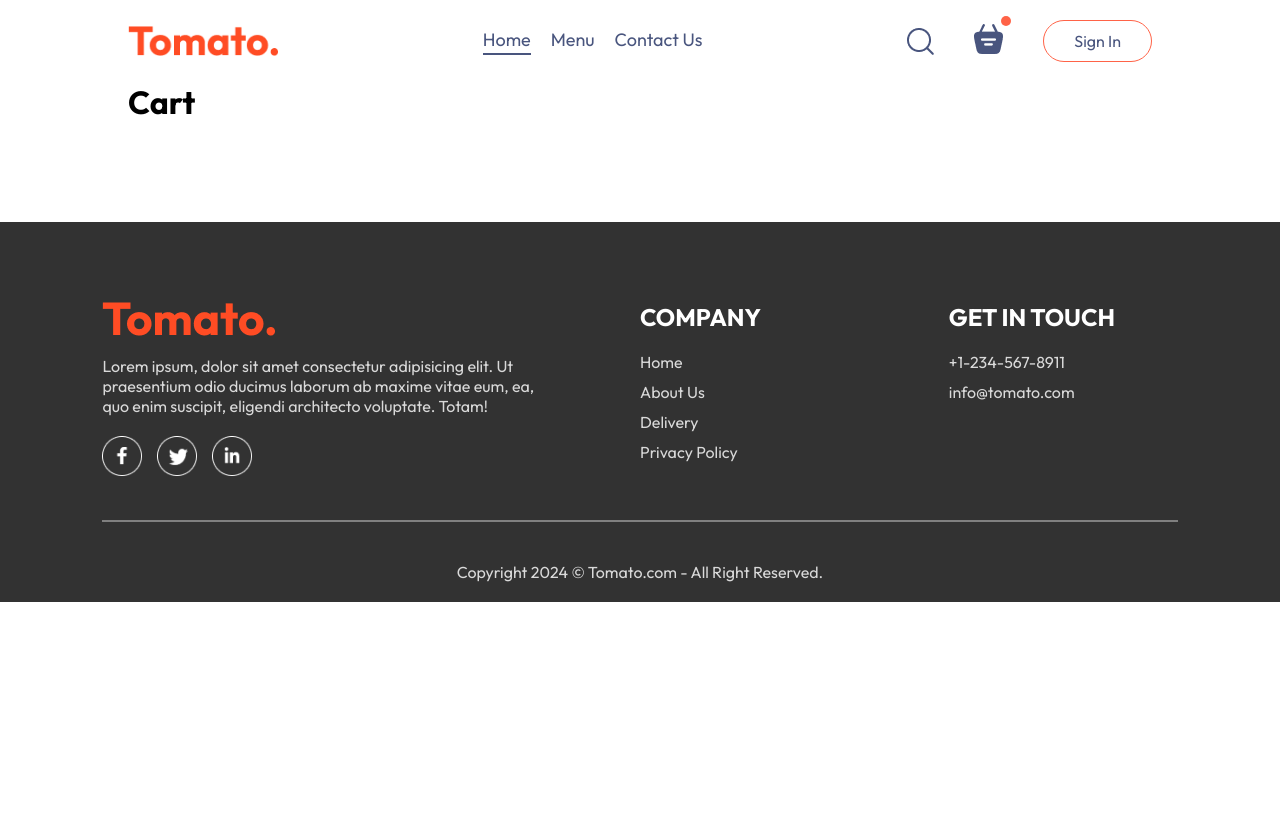
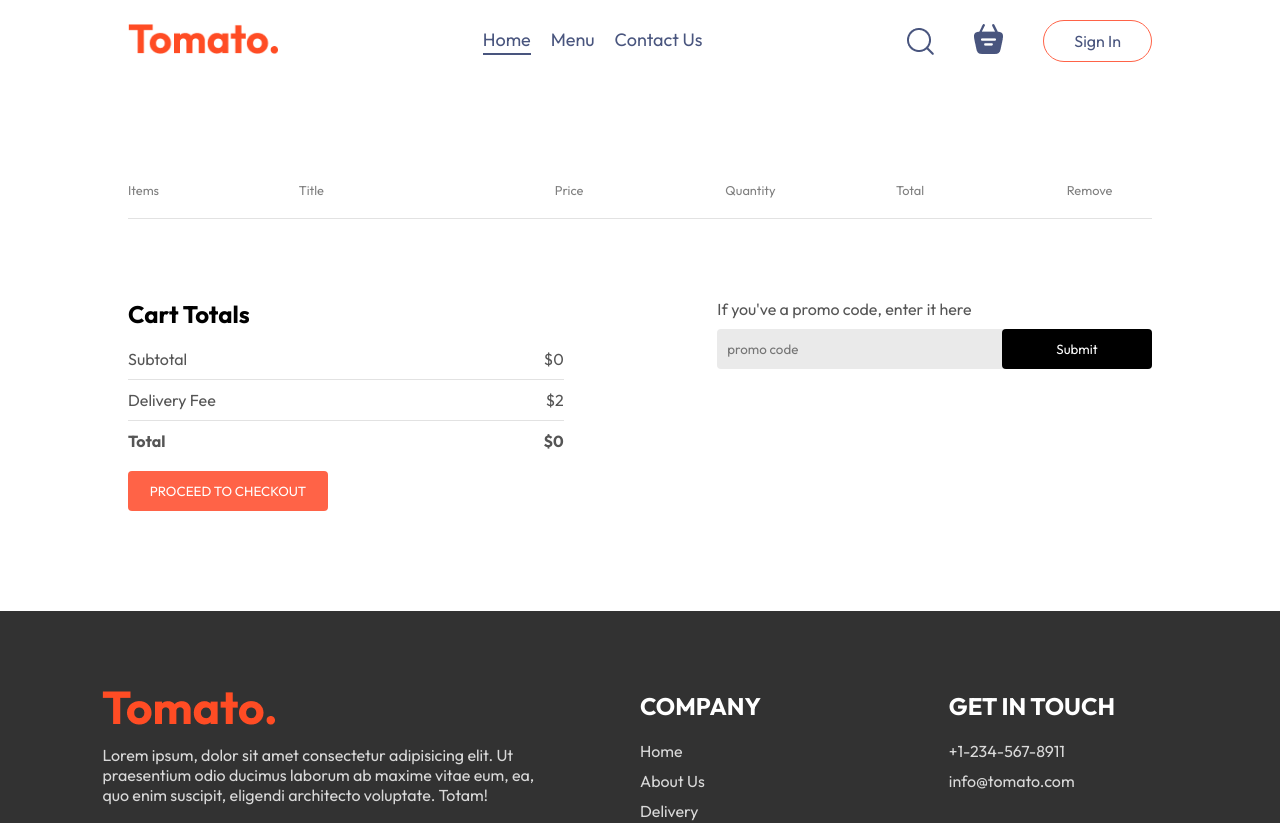
Before and after one commit to CreationsBliss/suprava-food-delivery-website-frontend, a React (Vite) app: page /cart in a window 1280 px wide. Shown: the top 823 px of the page. Before the commit the page ends 800 px from the top, so only its background shows below. Built offline with nearby package versions, Linux system fonts and the light colour scheme.

Commit message:
cart page done

```diff
--- a/src/components/Navbar/Navbar.jsx
+++ b/src/components/Navbar/Navbar.jsx
@@ -1,14 +1,19 @@
-import { useState } from "react";
+import { useContext, useState } from "react";
 import { Link } from "react-router-dom";
 import { assets } from "../../assets/assets";
+import { StoreContext } from "../../context/StoreContext";
 import "./Navbar.css";
 
 const Navbar = ({ setShowLogin }) => {
   const [menuBorder, setMenuBorder] = useState("home");
+  const { getTotalCartAmount } = useContext(StoreContext);
 
   return (
     <div className="navbar">
-      <img src={assets.logo} alt="" className="logo" />
+      <Link to="/">
+        {" "}
+        <img src={assets.logo} alt="" className="logo" />{" "}
+      </Link>
       <ul className="navbar-menu">
         <Link
           onClick={() => setMenuBorder("home")}
@@ -34,8 +39,11 @@
       <div className="navbar-right">
         <img src={assets.search_icon} alt="search icon" />
         <div className="navbar-basket-icon">
-          <img src={assets.basket_icon} alt="basket icon" />
-          <div className="dot"></div>
+          <Link to="/cart">
+            {" "}
+            <img src={assets.basket_icon} alt="basket icon" />{" "}
+          </Link>
+          <div className={getTotalCartAmount() === 0 ? "" : "dot"}></div>
         </div>
         <button onClick={() => setShowLogin(true)}>Sign In</button>
       </div>
--- a/src/context/StoreContext.jsx
+++ b/src/context/StoreContext.jsx
@@ -1,4 +1,4 @@
-import { createContext, useEffect, useState } from "react";
+import { createContext, useState } from "react";
 import { food_list } from "../assets/assets";
 
 export const StoreContext = createContext(null);
@@ -18,9 +18,16 @@
     setCartItems((prev) => ({ ...prev, [itemId]: prev[itemId] - 1 }));
   };
 
-  useEffect(() => {
-    console.log(cartItems);
-  }, [cartItems]);
+  const getTotalCartAmount = () => {
+    let totalAmount = 0;
+    for (const item in cartItems) {
+      if (cartItems[item] > 0) {
+        let itemInfo = food_list.find((product) => product._id === item);
+        totalAmount += itemInfo.price * cartItems[item];
+      }
+    }
+    return totalAmount;
+  };
 
   const contextValue = {
     food_list,
@@ -28,6 +35,7 @@
     setCartItems,
     addToCart,
     removeFromCart,
+    getTotalCartAmount,
   };
   return (
     <StoreContext.Provider value={contextValue}>
--- a/src/index.css
+++ b/src/index.css
@@ -17,6 +17,8 @@
   --divider-color: #e2e2e2;
   --login-popup-bg-color: #00000090;
   --input-field-border-color: #c9c9c9;
+  --checkout-color: #555555;
+  --cart-input-color: #eaeaea;
 }
 
 @keyframes fadeIn {
--- a/src/pages/Cart/Cart.css
+++ b/src/pages/Cart/Cart.css
@@ -0,0 +1,92 @@
+.cart {
+  margin-top: 100px;
+}
+.cart-items-title {
+  display: grid;
+  grid-template-columns: 1fr 1.5fr 1fr 1fr 1fr 0.5fr;
+  align-items: center;
+  color: var(--secondary-color);
+  font-size: max(1vw, 12px);
+}
+.cart-items-item {
+  margin: 10px 0px;
+  color: var(--black-color);
+}
+.cart-items-item img {
+  width: 50px;
+}
+.cart hr {
+  height: 1px;
+  border: 0;
+  background: var(--divider-color);
+}
+.cart-items-item .cross {
+  cursor: pointer;
+}
+.cart-bottom {
+  margin-top: 80px;
+  display: flex;
+  justify-content: space-between;
+  gap: max(12vw, 20px);
+}
+.cart-total {
+  flex: 1px;
+  display: flex;
+  flex-direction: column;
+  gap: 20px;
+}
+.cart-total-details {
+  display: flex;
+  justify-content: space-between;
+  color: var(--checkout-color);
+}
+.cart-total hr {
+  margin: 10px 0px;
+}
+.cart-total button {
+  border: 0;
+  color: var(--white-color);
+  background: var(--tomato-color);
+  width: max(15vw, 200px);
+  padding: 12px 0px;
+  border-radius: 4px;
+  cursor: pointer;
+}
+.cart-promocode {
+  flex: 1;
+}
+.cart-promocode p {
+  color: var(--checkout-color);
+}
+.cart-promocode-input {
+  margin-top: 10px;
+  display: flex;
+  justify-content: space-between;
+  align-items: center;
+  background: var(--cart-input-color);
+  border-radius: 4px;
+}
+.cart-promocode-input input {
+  background: transparent;
+  border: 0;
+  outline: none;
+  padding-left: 10px;
+}
+.cart-promocode-input button {
+  width: max(10vw, 150px);
+  padding: 12px 5px;
+  background: var(--black-color);
+  border: 0;
+  border-radius: 4px;
+  color: var(--white-color);
+}
+
+/* Media Query */
+@media (max-width: 750px) {
+  .cart-bottom {
+    flex-direction: column-reverse;
+  }
+  .cart-promocode {
+    justify-content: start;
+  }
+}
--- a/src/pages/Cart/Cart.jsx
+++ b/src/pages/Cart/Cart.jsx
@@ -1,11 +1,79 @@
-import './Cart.css';
+import { useContext } from "react";
+import { StoreContext } from "../../context/StoreContext";
+import "./Cart.css";
 
 const Cart = () => {
-    return (
-        <div>
-            <h1>Cart</h1>
+  const { cartItems, food_list, removeFromCart, getTotalCartAmount } =
+    useContext(StoreContext);
+
+  return (
+    <div className="cart">
+      <div className="cart-items">
+        <div className="cart-items-title">
+          <p>Items</p>
+          <p>Title</p>
+          <p>Price</p>
+          <p>Quantity</p>
+          <p>Total</p>
+          <p>Remove</p>
         </div>
-    );
+        <br />
+        <hr />
+        {food_list.map((item, index) => {
+          if (cartItems[item._id] > 0) {
+            return (
+              <div key={index}>
+                <div className="cart-items-title cart-items-item">
+                  <img src={item.image} alt="item image" />
+                  <p>{item.name}</p>
+                  <p>${item.price}</p>
+                  <p>{cartItems[item._id]}</p>
+                  <p>${item.price * cartItems[item._id]}</p>
+                  <p onClick={() => removeFromCart(item._id)} className="cross">
+                    x
+                  </p>
+                </div>
+                <hr />
+              </div>
+            );
+          }
+        })}
+      </div>
+      <div className="cart-bottom">
+        <div className="cart-total">
+          <h2>Cart Totals</h2>
+          <div>
+            <div className="cart-total-details">
+              <p>Subtotal</p>
+              <p>${getTotalCartAmount()}</p>
+            </div>
+            <hr />
+            <div className="cart-total-details">
+              <p>Delivery Fee</p>
+              <p>${2}</p>
+            </div>
+            <hr />
+            <div className="cart-total-details">
+              <b>Total</b>
+              <b>
+                ${getTotalCartAmount() === 0 ? 0 : getTotalCartAmount() + 2}
+              </b>
+            </div>
+          </div>
+          <button>PROCEED TO CHECKOUT</button>
+        </div>
+        <div className="cart-promocode">
+          <div>
+            <p>If you've a promo code, enter it here</p>
+            <div className="cart-promocode-input">
+              <input type="text" placeholder="promo code" />
+              <button>Submit</button>
+            </div>
+          </div>
+        </div>
+      </div>
+    </div>
+  );
 };
 
 export default Cart;
```
